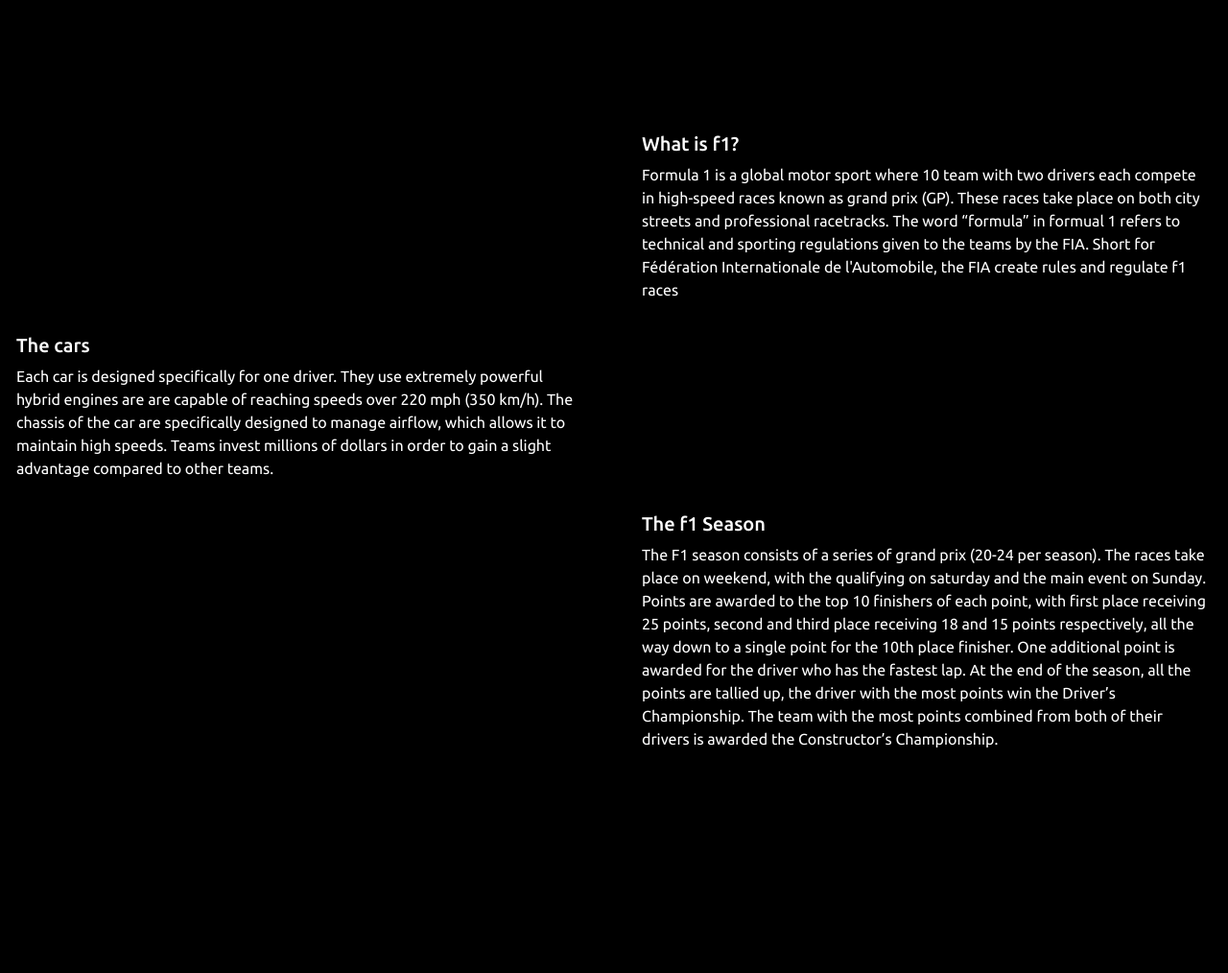
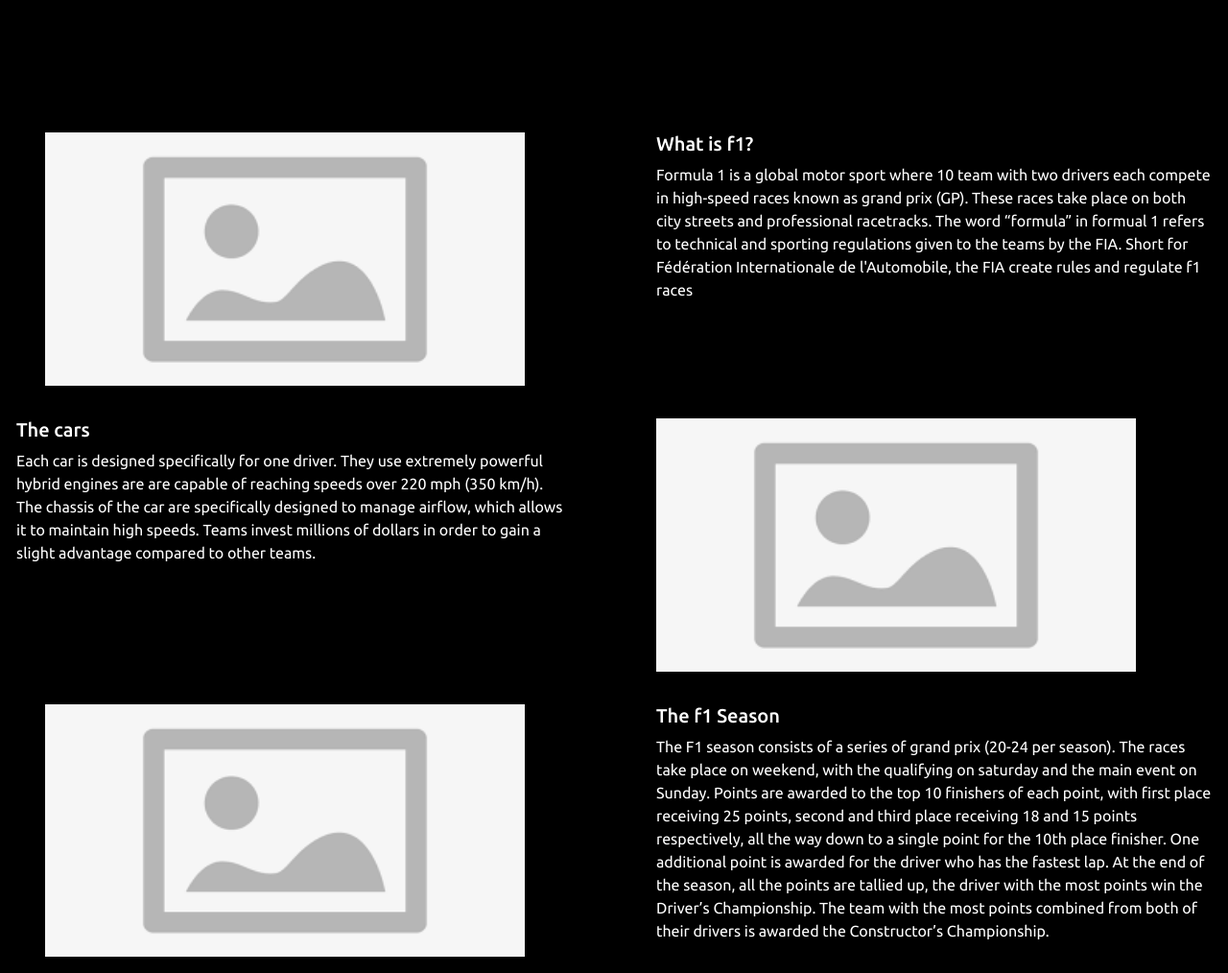
Before and after one commit to CSE-HighTechHighSchool/2425-webdev-5, a plain HTML site: page index.html in a window 1280 px wide. Shown: the part 1080-2094 px from the top of the page at 96% size. Before the commit the page ends 1879 px from the top, so only its background shows below. Drawn offline with nearby package versions, Linux system fonts and the light colour scheme.

Commit message:
added images and placeholder for index page

```diff
--- a/index.html
+++ b/index.html
@@ -96,13 +96,9 @@
       <div class = "index-text" style="transform: translateY(825px);">
         <!-- Row 1 -->
         <div class="row index-text">
-          <div class="card col" style="width: 50%; background:none;">
-              <div class="card-body ubuntu-regular">
-                  <!-- <h5 class="card-title">delete this card</h5>
-                  <h6 class="card-subtitle mb-2 text-body-secondary">Card subtitle</h6>
-                  <p class="card-text">Some quick example text to build on the card title and make up the bulk of the card's content.</p>
-                  <a href="#" class="card-link">Card link</a>
-                  <a href="#" class="card-link">Another link</a> -->
+          <div class="card col" style="width: 50%; background:none; margin-left: 30px;">
+              <div class="card-body ubuntu-regular margin-left">
+                <img src="./img/place-holder.png" alt="f1 car" style="width:500px;height:auto;">
               </div>
           </div>
           <div class="card col" style="width: 50%; background:none;">
@@ -132,29 +128,17 @@
                 </p>
               </div>
           </div>
-          <div class="card col" style="width: 50%; background:none;">
+          <div class="card col" style="width: 50%; background:none; margin-left: 30px;">
               <div class="card-body ubuntu-regular">
-                  <!-- <h5 class="card-title">What is f1?</h5> -->
-                  <!-- <h6 class="card-subtitle mb-2 text-body-secondary">Card subtitle</h6> -->
-                  <!-- <p class="card-text">Formula 1 is a global motor sport where 10 team with two drivers each compete in
-                    high-speed races known as grand prix (GP). These races take place on both city streets and professional
-                    racetracks. The word “formula” in formual 1 refers to technical and sporting regulations given to the
-                    teams by the FIA. Short for Fédération Internationale de l'Automobile, the FIA create rules and regulate
-                     f1 races</p> -->
-                  <!-- <a href="#" class="card-link">Card link</a> -->
-                  <!-- <a href="#" class="card-link">Another link</a> -->
+                <img src="./img/place-holder.png" alt="f1 car" style="width:500px;height:auto;">
               </div>
           </div>
         </div>
         <!-- Row 3 -->
         <div class="row index-text">
-          <div class="card col" style="width: 50%; background:none;">
+          <div class="card col" style="width: 50%; background:none; margin-left: 30px;">
               <div class="card-body ubuntu-regular">
-                  <!-- <h5 class="card-title">delete this card</h5>
-                  <h6 class="card-subtitle mb-2 text-body-secondary">Card subtitle</h6>
-                  <p class="card-text">Some quick example text to build on the card title and make up the bulk of the card's content.</p>
-                  <a href="#" class="card-link">Card link</a>
-                  <a href="#" class="card-link">Another link</a> -->
+                <img src="./img/place-holder.png" alt="f1 car" style="width:500px;height:auto;">
               </div>
           </div>
           <div class="card col" style="width: 50%; background:none;">
```
Also changed, not shown: img/place-holder.png (added).
